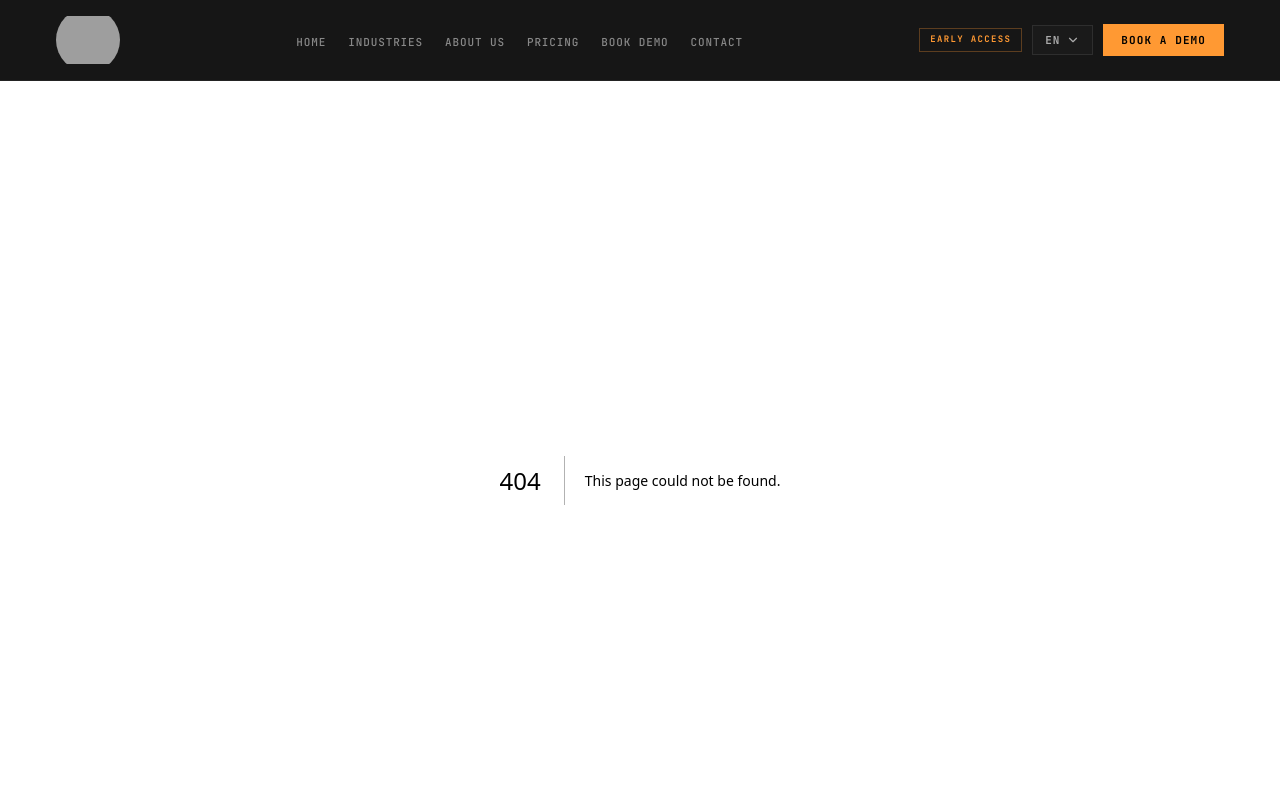
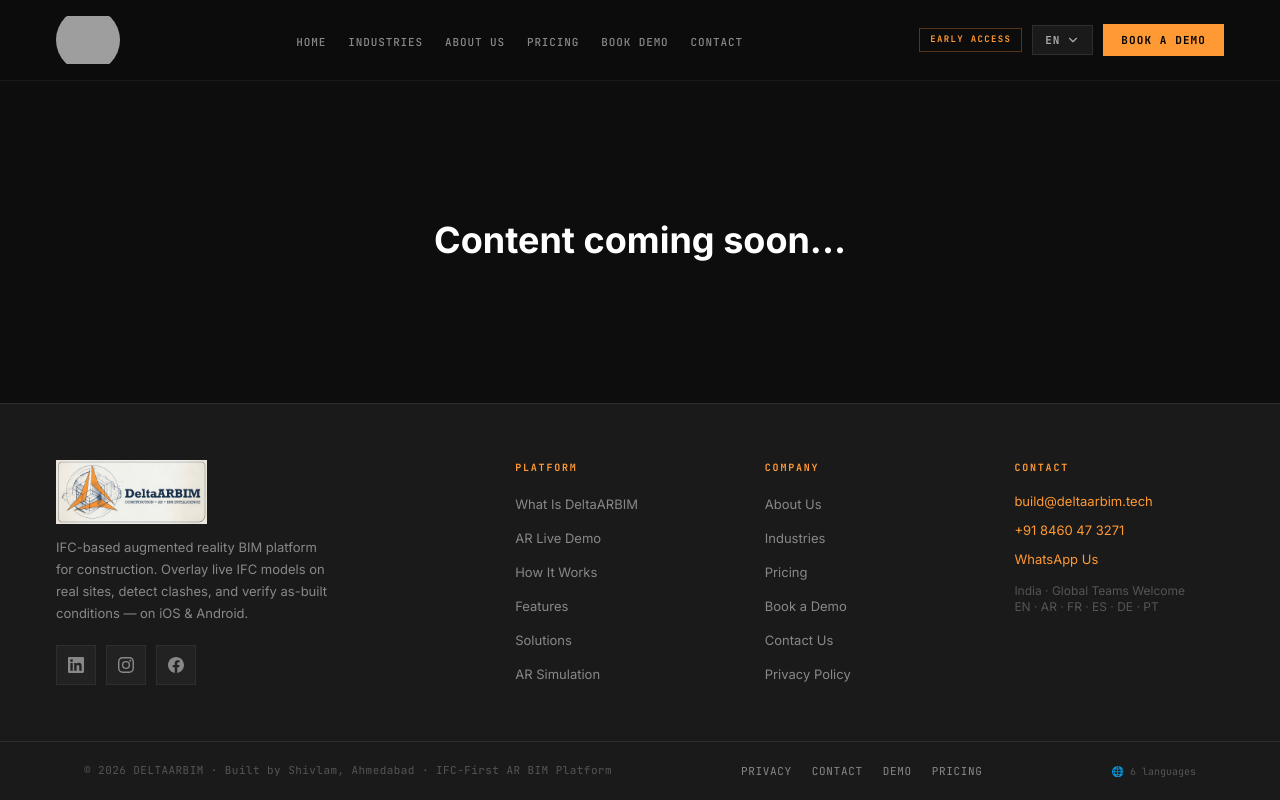
Before and after one commit to kinalrami/delta-arbim, a Next.js app: page /privacy in a window 1280 px wide. Before the commit this address had no page. Shown: the top 800 px of the page. Built offline with nearby package versions, Linux system fonts and the light colour scheme; grey boxes are pictures that could not be loaded.

Commit message:
Fixed build issue

```diff
--- /dev/null
+++ b/app/pricing/page.tsx
@@ -0,0 +1,7 @@
+export default function Pricing() {
+    return (
+        <main className="w-full h-80">
+            <h1 className="text-4xl h-full flex items-center justify-center text-white font-bold">Content coming soon...</h1>
+        </main>
+    );
+}
--- /dev/null
+++ b/app/privacy/page.tsx
@@ -0,0 +1,7 @@
+export default function Privacy() {
+    return (
+        <main className="w-full h-80">
+            <h1 className="text-4xl h-full flex items-center justify-center text-white font-bold">Content coming soon...</h1>
+        </main>
+    );
+}
--- a/components/views/about/GlobalReachCanvas.tsx
+++ b/components/views/about/GlobalReachCanvas.tsx
@@ -11,11 +11,25 @@
     const host = hostRef.current;
     if (!cv || !host) return;
 
-    const ctx = cv.getContext("2d");
-    if (!ctx) return;
+    const context = cv.getContext("2d");
+    if (!context) return;
 
     let raf = 0;
     let t = 0;
+
+    // Define resize AFTER the guard clause
+    function resize() {
+      const rect = host!.getBoundingClientRect(); // use ! as we checked it above
+      const dpr = window.devicePixelRatio || 1;
+      cv!.width = rect.width * dpr;
+      cv!.height = rect.height * dpr;
+
+      // Now context is guaranteed to be CanvasRenderingContext2D here
+      context!.scale(dpr, dpr);
+
+      cv!.style.width = `${rect.width}px`;
+      cv!.style.height = `${rect.height}px`;
+    }
 
     const nodes = [
       { x: 0.72, y: 0.45, lbl: "Ahmedabad", hq: true }, // Adjusted Y slightly for h-80
@@ -23,24 +37,11 @@
       { x: 0.50, y: 0.25, lbl: "London", hq: false },
       { x: 0.82, y: 0.32, lbl: "Singapore", hq: false },
       { x: 0.78, y: 0.38, lbl: "UAE", hq: false },
-      // ... other nodes (kept for connections)
       { x: 0.15, y: 0.40, lbl: "Toronto", hq: false },
       { x: 0.90, y: 0.35, lbl: "Tokyo", hq: false },
     ];
 
     const connections = [1, 2, 3, 4, 5];
-
-    function resize() {
-      if (!host || !cv) return;
-      const rect = host.getBoundingClientRect();
-      // Important: Use devicePixelRatio for sharp labels on high-res screens
-      const dpr = window.devicePixelRatio || 1;
-      cv.width = rect.width * dpr;
-      cv.height = rect.height * dpr;
-      ctx.scale(dpr, dpr);
-      cv.style.width = `${rect.width}px`;
-      cv.style.height = `${rect.height}px`;
-    }
 
     window.addEventListener("resize", resize);
     resize();
@@ -50,15 +51,15 @@
       const W = cv.width / (window.devicePixelRatio || 1);
       const H = cv.height / (window.devicePixelRatio || 1);
 
-      ctx.clearRect(0, 0, W, H);
-      ctx.fillStyle = "#090909";
-      ctx.fillRect(0, 0, W, H);
+      context.clearRect(0, 0, W, H);
+      context.fillStyle = "#090909";
+      context.fillRect(0, 0, W, H);
 
       // Grid
-      ctx.strokeStyle = "rgba(255,153,51,0.04)";
-      ctx.lineWidth = 1;
+      context.strokeStyle = "rgba(255,153,51,0.04)";
+      context.lineWidth = 1;
       for (let x = 0; x < W; x += W / 12) {
-        ctx.beginPath(); ctx.moveTo(x, 0); ctx.lineTo(x, H); ctx.stroke();
+        context.beginPath(); context.moveTo(x, 0); context.lineTo(x, H); context.stroke();
       }
 
       const hq = nodes[0];
@@ -70,13 +71,13 @@
         const delay = i / connections.length;
         const ap = (animProgress - delay + 1) % 1;
 
-        ctx.strokeStyle = "rgba(255,153,51,0.1)";
-        ctx.beginPath(); ctx.moveTo(hq.x * W, hq.y * H); ctx.lineTo(n.x * W, n.y * H); ctx.stroke();
+        context.strokeStyle = "rgba(255,153,51,0.1)";
+        context.beginPath(); context.moveTo(hq.x * W, hq.y * H); context.lineTo(n.x * W, n.y * H); context.stroke();
 
         const px = hq.x * W + (n.x - hq.x) * W * ap;
         const py = hq.y * H + (n.y - hq.y) * H * ap;
-        ctx.fillStyle = `rgba(255,153,51,${Math.sin(ap * Math.PI)})`;
-        ctx.beginPath(); ctx.arc(px, py, 1.5, 0, Math.PI * 2); ctx.fill();
+        context.fillStyle = `rgba(255,153,51,${Math.sin(ap * Math.PI)})`;
+        context.beginPath(); context.arc(px, py, 1.5, 0, Math.PI * 2); context.fill();
       });
 
       // Draw Nodes & Labels
@@ -86,29 +87,29 @@
 
         if (n.hq) {
           const pulse = Math.sin(t * 0.05);
-          ctx.fillStyle = "#ff9933";
-          ctx.beginPath(); ctx.arc(nx, ny, 3, 0, Math.PI * 2); ctx.fill();
-          ctx.strokeStyle = `rgba(255,153,51,${0.3 + pulse * 0.2})`;
-          ctx.beginPath(); ctx.arc(nx, ny, 8 + pulse * 3, 0, Math.PI * 2); ctx.stroke();
+          context.fillStyle = "#ff9933";
+          context.beginPath(); context.arc(nx, ny, 3, 0, Math.PI * 2); context.fill();
+          context.strokeStyle = `rgba(255,153,51,${0.3 + pulse * 0.2})`;
+          context.beginPath(); context.arc(nx, ny, 8 + pulse * 3, 0, Math.PI * 2); context.stroke();
 
           // HQ Label
-          ctx.fillStyle = "#ff9933";
-          ctx.font = "10px monospace";
-          ctx.textAlign = "center";
-          ctx.fillText("Ahmedabad", nx, ny - 15);
-          ctx.font = "7px monospace";
-          ctx.fillText("HQ", nx, ny + 12);
+          context.fillStyle = "#ff9933";
+          context.font = "10px monospace";
+          context.textAlign = "center";
+          context.fillText("Ahmedabad", nx, ny - 15);
+          context.font = "7px monospace";
+          context.fillText("HQ", nx, ny + 12);
         } else {
-          ctx.fillStyle = "rgba(255,153,51,0.5)";
-          ctx.beginPath(); ctx.arc(nx, ny, 1.5, 0, Math.PI * 2); ctx.fill();
+          context.fillStyle = "rgba(255,153,51,0.5)";
+          context.beginPath(); context.arc(nx, ny, 1.5, 0, Math.PI * 2); context.fill();
 
           // City Labels (matching your 2nd SS)
           const labelsToShow = ["New York", "London", "Singapore", "UAE"];
           if (labelsToShow.includes(n.lbl)) {
-            ctx.fillStyle = "rgba(255, 255, 255, 0.4)";
-            ctx.font = "9px monospace";
-            ctx.textAlign = "left";
-            ctx.fillText(n.lbl, nx + 6, ny - 4);
+            context.fillStyle = "rgba(255, 255, 255, 0.4)";
+            context.font = "9px monospace";
+            context.textAlign = "left";
+            context.fillText(n.lbl, nx + 6, ny - 4);
           }
         }
       });
```
